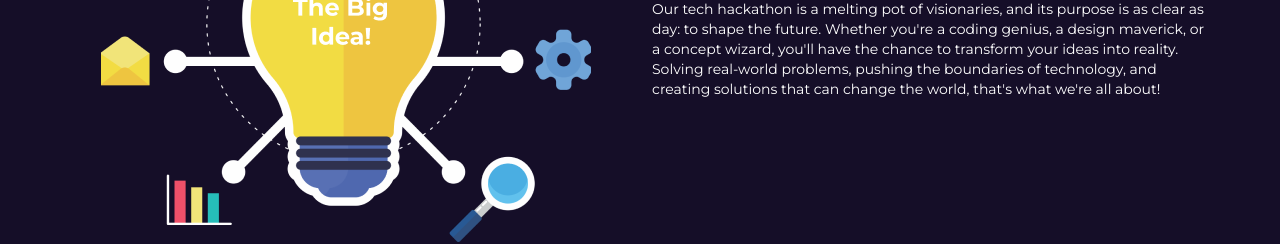
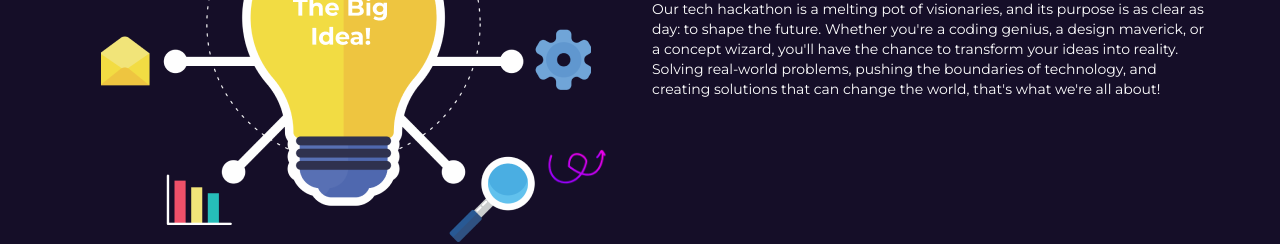
Before and after one commit to gift56/getlinked-ui-challengn, a Next.js app: page / in a window 1280 px wide. Shown: the part 940-1184 px from the top of the page. Built offline with nearby package versions, Linux system fonts and the light colour scheme; a web font is replaced by a local one.

Commit message:
making the design nice

```diff
--- a/components/LandingpageContent/Introduction.tsx
+++ b/components/LandingpageContent/Introduction.tsx
@@ -22,7 +22,16 @@ const Introduction = () => {
               viewport={{ once: true }}
               src="/icon/purplestarIcon.png"
               alt="star"
-              className="absolute hidden tab:flex left-[5%] top-[25%] tab:w-5 tab:h-5 w-3"
+              className="absolute flex left-[5%] top-[25%] tab:w-5 tab:h-5 w-3"
+            />
+            <motion.img
+              initial={{ opacity: 0, scale: 0.5 }}
+              whileInView={{ opacity: 1, scale: 1 }}
+              transition={{ type: "spring", duration: 2 }}
+              viewport={{ once: true }}
+              src="/icon/arrowicon.png"
+              alt="arrow"
+              className="absolute tab:flex left-[50%] bottom-[-3%] tab:bottom-[10%] tab:left-[85%] tab:w-16 w-6"
             />
           </div>
           <div className="w-full relative tab:flex-1 flex flex-col gap-5">
```
